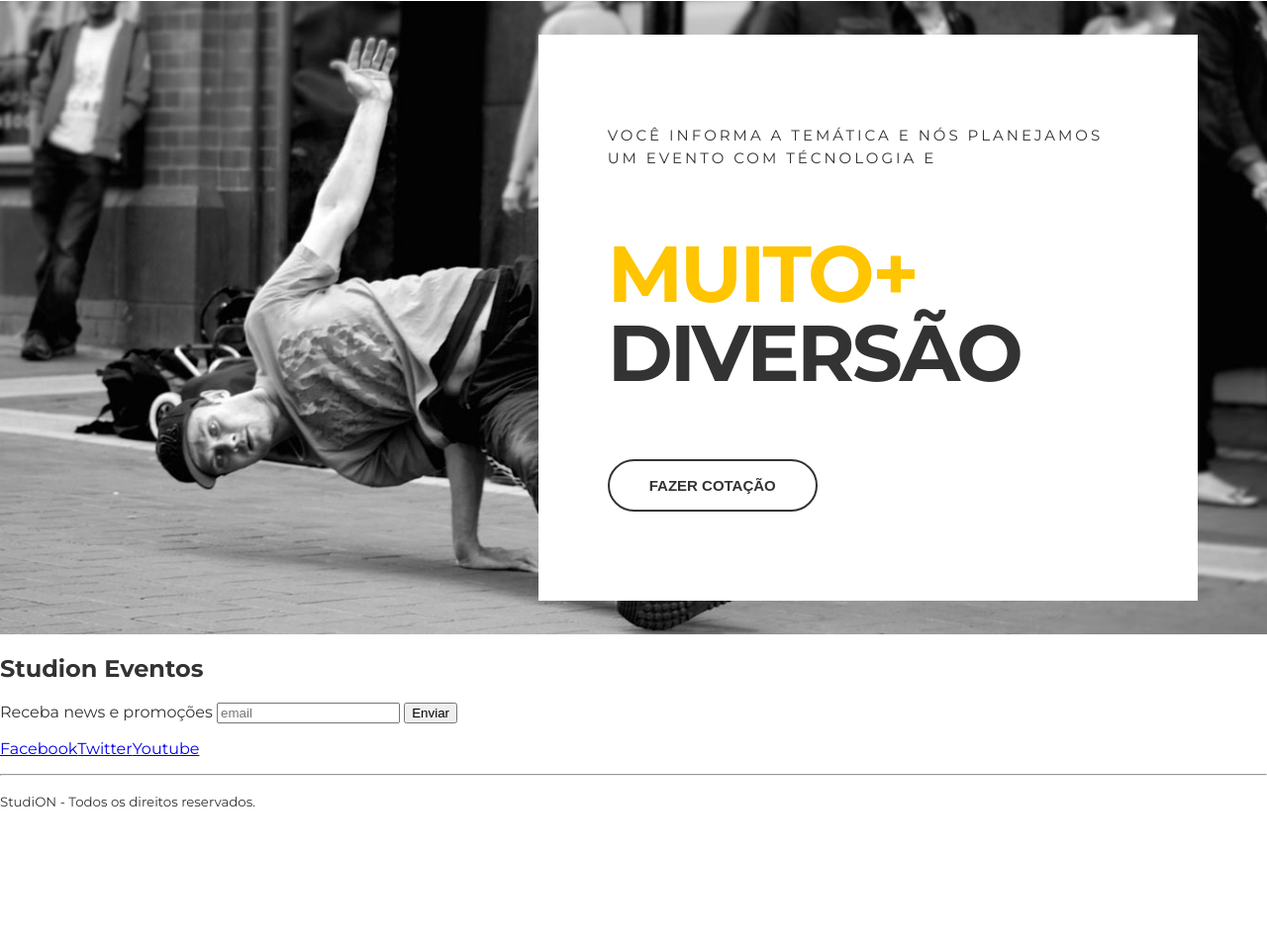
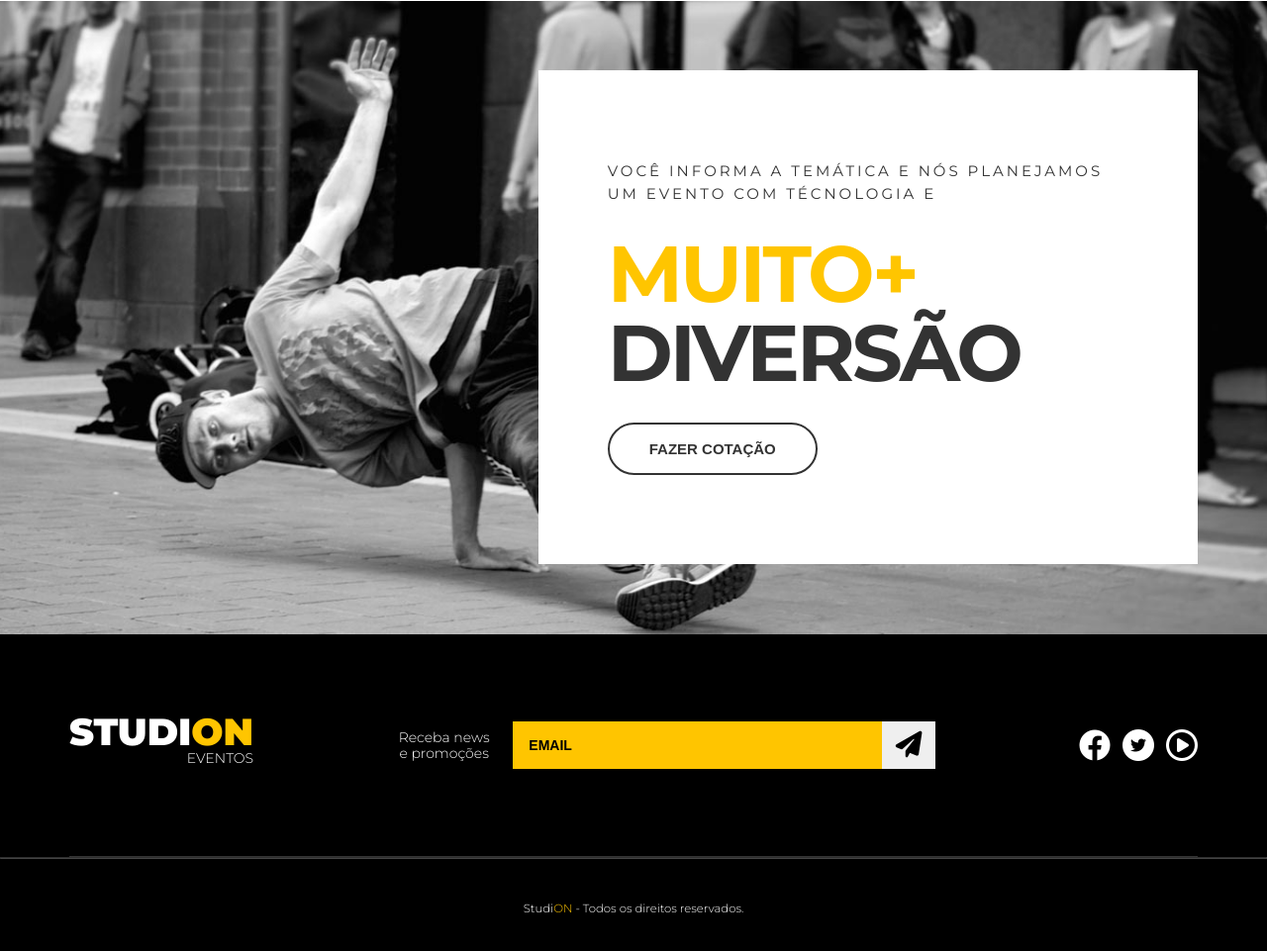
Before and after one commit to GaabrielSilvaa/studion, a website: page src/index.html in a window 1280 px wide. Shown: the part 1489-2450 px from the top of the page at 99% size. Before the commit the page ends 2324 px from the top, so only its background shows below. Drawn offline with Linux system fonts and the light colour scheme.

Commit message:
feat(footer):revised structured and added styles

```diff
--- a/src/index.html
+++ b/src/index.html
@@ -78,7 +78,7 @@
           </li>
           <li>
             <h3>
-              Mais de 1.000.000
+              + de 1.000.000
               <small>
                 de ingressos vendidos
               </small>
@@ -126,21 +126,49 @@
       </section>
     </main>
 
-    <footer>
-      <h2>Studi<span>on</span> <span>Eventos</span></h2>
-      <form>
-        <label>Receba news e promoções</label>
-        <input type="email" placeholder="email" />
-        <button type="submit">Enviar</button>
+    <footer class="footer">
+
+      <div class="container footer__container">
+      <h2 class="logo-studion">
+        Studi<span class="copy--primary">on</span>
+         <span class="logo-studion__subtitle">Eventos</span>
+        </h2>
+      <form class="footer__form">
+         <label for="email">Receba news e promoções</label>
+           <div class="footer__form__email">
+           <input id="email" type="email" placeholder="email" />
+           <button type="submit">
+          <i class="fa-sharp fa-solid fa-paper-plane fa-2x"></i>
+        </button>
+      </div>
       </form>
-      <ul>
-        <li><a href="https://facebook.com" target="_blank">Facebook</a></li>
-        <li><a href="https://twitter.com" target="_blank">Twitter</a></li>
-        <li><a href="https://youtube.com" target="_blank">Youtube</a></li>
+      <ul class="footer__social">
+        <li>
+          <a href="https://facebook.com" target="_blank">
+            <i class="fab fa-facebook fa-2x"></i>
+            </a>
+          </li>
+
+        <li>
+          <a href="https://twitter.com" target="_blank">
+            <span class="fa-stack">
+              <i class="fas fa-circle fa-stack-2x fa-inverse"></i>
+              <i class="fab fa-twitter fa-stack-1x "></i>
+            </span>
+        </a>
+      </li>
+
+        <li>
+          <a href="https://youtube.com" target="_blank">
+            <i class="fa-regular fa-circle-play fa-2x"></i>
+          </a>
+        </li>
       </ul>
+    </div>
+
       <hr />
        <p>
-        <small>Studi<span>ON</span> - Todos os direitos reservados.</small>
+        <small>Studi<span class="copy--primary">ON</span> - Todos os direitos reservados.</small>
       </p>
     </footer>
   </body>
--- a/src/style.css
+++ b/src/style.css
@@ -1,4 +1,7 @@
 @import url('https://fonts.googleapis.com/css2?family=Montserrat:wght@300;400;500;700;900&family=Roboto&display=swap');
+@import url('https://cdnjs.cloudflare.com/ajax/libs/font-awesome/6.2.0/css/fontawesome.min.css');
+@import url('https://cdnjs.cloudflare.com/ajax/libs/font-awesome/6.2.0/css/all.min.css');
+
 
 * {
     box-sizing: border-box;
@@ -84,6 +87,7 @@ ul {
 }
 
 .logo-studion__subtitle {
+    display: block;
     font-size: 0.875rem;
     font-weight: 300;
 }
@@ -99,7 +103,7 @@ ul {
 
 .slide {
     position: relative;
-  /* height: calc(90vh - 7.75rem); height: calc(100vh - 7.75rem); */
+  /* height: calc(90vh - 7.75rem);/* height: calc(100vh - 7.75rem); */
 }
 
 .slide__background-image {
@@ -111,8 +115,14 @@ ul {
 
 .slide__copy {
     position: absolute;
-    top: 6.25rem;
-    left: 50vw;
+    top: 0;
+    left: 0;
+    width: 100%;
+    height: 100%;
+
+    display: grid;
+    padding-left: 50vw;
+    align-items: center;
 }
 
 .slide__copy h6 {
@@ -120,6 +130,7 @@ ul {
     font-weight: 400;
     text-transform: uppercase;
     letter-spacing: 0.1875rem;
+    margin: 0;
 }
 
 .slide__copy h2 {
@@ -254,7 +265,7 @@ font-size: 2.1875rem;
     line-height: 5rem;
     text-transform: uppercase;
     letter-spacing: -.1875rem;
-    margin-top: 1.875rem 0;
+    margin: 1.875rem 0;
 }
 
 .quote__copy h2 span {
@@ -266,3 +277,95 @@ font-size: 2.1875rem;
     border-color: var(--color-copy);
     background: unset;
 }
+
+.footer {
+    background-color: #000;
+    color: #fff;
+    text-align: center;
+}
+
+.footer__container {
+    display: grid;
+    grid-template-columns: repeat(3, auto);
+    align-items: center;
+    border-bottom: 0.1rem solid #fff3;
+    padding: 5rem 0;
+}
+
+.footer .logo-studion {
+    justify-self: start;
+    margin: 0;
+}
+
+.footer__form {
+    display: grid;
+    grid-template-columns: 9ch auto;
+    gap: 1.375rem;
+    align-items: center;
+}
+
+.footer__form label {
+    font-size: .875rem;
+    font-weight: 300;
+    line-height: 1rem;
+}
+
+.footer__form__email {
+    display: grid;
+    grid-template-columns: auto 3.375rem;
+    width: 100%;
+}
+
+.footer__form input {
+    background-color: var(--color-primary);
+    border: unset;
+    font-size: .875rem;
+    font-weight: 700;
+    text-transform: uppercase;
+    padding: 1rem;
+    color: #000;
+}
+
+.footer__form input::placeholder {
+    color: #000;
+}
+
+.footer__form button {
+    cursor: pointer;
+    border: unset;
+    height: 100%;
+    transition: 0.3s all ease;
+}
+
+.footer__form button:hover {
+    background-color: var(--color-copy);
+    color: #fff;
+}
+
+.footer__social {
+    display: grid;
+    grid-template-columns: repeat(3, auto);
+    gap: .5rem;
+    justify-self: end;
+}
+.footer__social a,
+.footer__social a:hover,
+.footer__social a:visited {
+    color: white;
+}
+
+.footer__social .fa-twitter {
+    color: #000;
+}
+
+.footer hr {
+    border-color: #fff4;
+    margin: 0;
+}
+
+.footer p {
+    text-align: center;
+    font-size: .875rem;
+    font-weight: 300;
+    margin: 2.5rem 0;
+}
```
